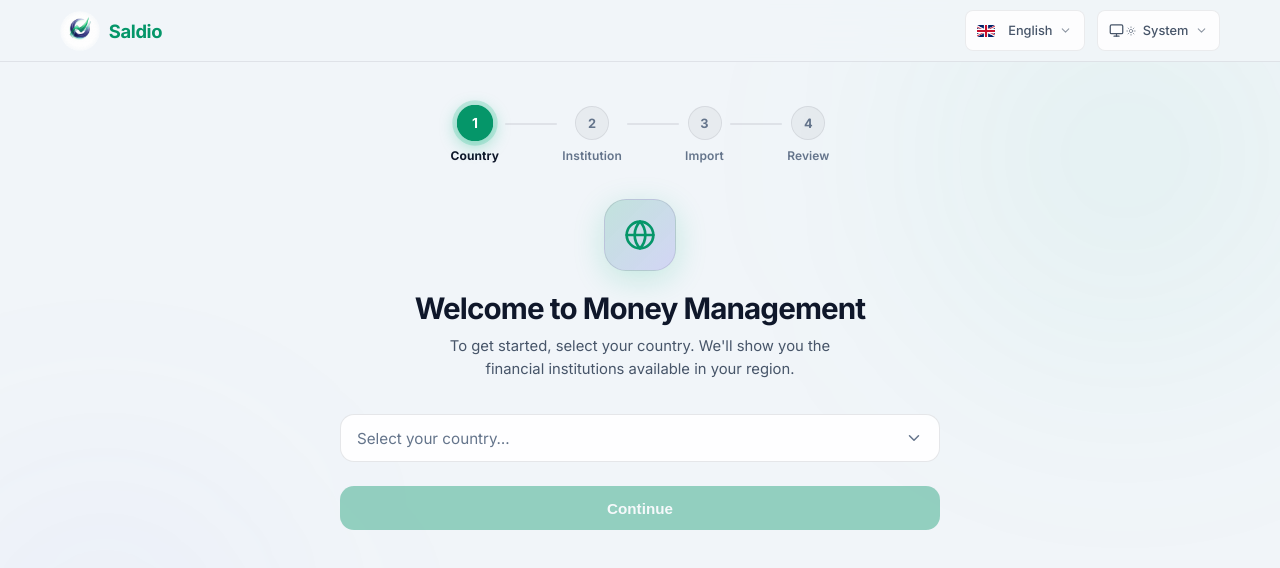
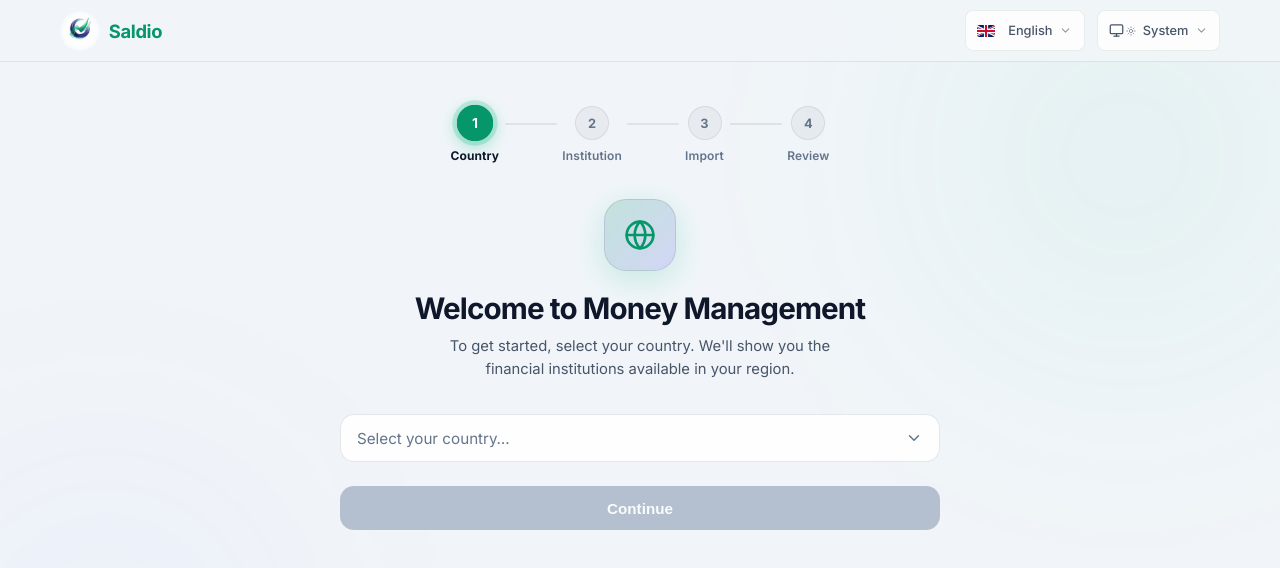
Before and after one commit to Memija/money-management, a React (Vite) app: page / in a window 1280 px wide. Shown: the top 568 px of the page. Built offline with nearby package versions, Linux system fonts and the light colour scheme.

Commit message:
feat: add transaction importer and institution selection UI components

```diff
--- a/src/App.tsx
+++ b/src/App.tsx
@@ -1,15 +1,32 @@
 import React, { Suspense } from 'react'
-import { AnimatePresence } from 'framer-motion'
 
 import AppHeader from './components/layout/AppHeader'
 import { ErrorBoundary } from './components/shared/ErrorBoundary'
 
-const Dashboard = React.lazy(() => import('./components/Dashboard'))
-const ImportReview = React.lazy(() => import('./components/ImportReview'))
-const CountrySelector = React.lazy(() => import('./components/CountrySelector'))
-const InstitutionSelector = React.lazy(() => import('./components/InstitutionSelector'))
-const TransactionImporter = React.lazy(() => import('./components/TransactionImporter'))
+import CountrySelector from './components/CountrySelector'
+import InstitutionSelector from './components/InstitutionSelector'
+import TransactionImporter from './components/TransactionImporter'
+import ImportReview from './components/ImportReview'
+
+const LazyDashboard = React.lazy(() => import('./components/Dashboard'))
 const Settings = React.lazy(() => import('./components/Settings'))
+
+let preloadedDashboardComponent: React.ComponentType | null = null
+
+const preloadDashboard = (): Promise<void> => {
+  if (preloadedDashboardComponent) {
+    return Promise.resolve()
+  }
+  return import('./components/Dashboard')
+    .then((mod) => {
+      preloadedDashboardComponent = mod.default
+    })
+    .catch(() => {})
+}
+
+// Preload dashboard immediately in the background
+preloadDashboard()
+
 import { useAppStore } from './store/useAppStore'
 import { useLanguageStore } from './store/useLanguageStore'
 
@@ -25,13 +42,28 @@ const App: React.FC = () => {
     </div>
   )
 
+  // Ensure scroll is reset to top cleanly on each step transition
+  React.useEffect(() => {
+    try {
+      window.scrollTo({ top: 0, left: 0, behavior: 'instant' })
+    } catch {
+      // Ignore in non-browser or test environments
+    }
+  }, [currentStep])
+
+  // Preload dashboard as soon as app is active
+  React.useEffect(() => {
+    preloadDashboard()
+  }, [])
+
   // Dashboard has its own full layout
   if (currentStep === 'dashboard') {
+    const ActiveDashboard = preloadedDashboardComponent || LazyDashboard
     return (
       <ErrorBoundary>
         <Suspense fallback={loadingFallback}>
           <AppHeader />
-          <Dashboard />
+          <ActiveDashboard />
         </Suspense>
       </ErrorBoundary>
     )
@@ -86,14 +118,10 @@ const App: React.FC = () => {
         </div>
 
         <ErrorBoundary>
-          <Suspense fallback={loadingFallback}>
-            <AnimatePresence mode="wait">
-              {currentStep === 'country' && <CountrySelector key="country" />}
-              {currentStep === 'institution' && <InstitutionSelector key="institution" />}
-              {currentStep === 'import' && <TransactionImporter key="import" />}
-              {currentStep === 'review' && <ImportReview key="review" />}
-            </AnimatePresence>
-          </Suspense>
+          {currentStep === 'country' && <CountrySelector key="country" />}
+          {currentStep === 'institution' && <InstitutionSelector key="institution" />}
+          {currentStep === 'import' && <TransactionImporter key="import" />}
+          {currentStep === 'review' && <ImportReview key="review" />}
         </ErrorBoundary>
       </div>
     </>
--- a/src/components/CountrySelector/CountrySelector.tsx
+++ b/src/components/CountrySelector/CountrySelector.tsx
@@ -46,13 +46,7 @@ const CountrySelector: React.FC = () => {
   }
 
   return (
-    <motion.div
-      initial={{ opacity: 0, y: 30 }}
-      animate={{ opacity: 1, y: 0 }}
-      exit={{ opacity: 0, y: -30 }}
-      transition={{ duration: 0.5 }}
-      className="onboarding-container"
-    >
+    <div className="onboarding-container">
       {(importedAccounts || []).length > 0 && (
         <button
           className="back-button"
@@ -156,17 +150,15 @@ const CountrySelector: React.FC = () => {
           )}
         </AnimatePresence>
       </div>
-      <motion.button
-        whileHover={{ scale: selected ? 1.02 : 1 }}
-        whileTap={{ scale: selected ? 0.98 : 1 }}
+      <button
         className={`primary-button ${!selected ? 'disabled' : ''}`}
         onClick={handleContinue}
         disabled={!selected}
         id="continue-button"
       >
         {t.continue}
-      </motion.button>
-    </motion.div>
+      </button>
+    </div>
   )
 }
 
--- a/src/components/ImportReview/ImportReview.tsx
+++ b/src/components/ImportReview/ImportReview.tsx
@@ -69,13 +69,7 @@ const ImportReview: React.FC = () => {
   )
 
   return (
-    <motion.div
-      initial={{ opacity: 0, y: 30 }}
-      animate={{ opacity: 1, y: 0 }}
-      exit={{ opacity: 0, y: -30 }}
-      transition={{ duration: 0.5 }}
-      className="onboarding-container"
-    >
+    <div className="onboarding-container">
       <div className="onboarding-header">
         <motion.div
           initial={{ scale: 0 }}
@@ -189,20 +183,16 @@ const ImportReview: React.FC = () => {
 
       {/* Action Buttons */}
       <div className={styles['review-actions']}>
-        <motion.button
-          whileHover={{ scale: 1.02 }}
-          whileTap={{ scale: 0.98 }}
+        <button
           className="secondary-button"
           onClick={startNewInstitution}
           id="add-another-institution"
         >
           <Plus size={18} />
           {t.addAnotherInstitution}
-        </motion.button>
+        </button>
 
-        <motion.button
-          whileHover={{ scale: 1.02 }}
-          whileTap={{ scale: 0.98 }}
+        <button
           className={`primary-button ${hasDuplicateTransactions ? styles['button-warning-orange'] : styles['button-clean-green']}`}
           onClick={() => setStep('dashboard')}
           id="proceed-to-dashboard"
@@ -210,9 +200,9 @@ const ImportReview: React.FC = () => {
         >
           {t.proceedToAnalysis}
           <ArrowRight size={18} />
-        </motion.button>
+        </button>
       </div>
-    </motion.div>
+    </div>
   )
 }
 
--- a/src/components/InstitutionSelector/InstitutionSelector.tsx
+++ b/src/components/InstitutionSelector/InstitutionSelector.tsx
@@ -112,13 +112,7 @@ const InstitutionSelector: React.FC = () => {
   }, [filtered])
 
   return (
-    <motion.div
-      initial={{ opacity: 0, y: 30 }}
-      animate={{ opacity: 1, y: 0 }}
-      exit={{ opacity: 0, y: -30 }}
-      transition={{ duration: 0.5 }}
-      className="onboarding-container"
-    >
+    <div className="onboarding-container">
       <div className={styles['nav-actions-wrapper']}>
         <button className={`back-button ${styles['back-button-clean']}`} onClick={() => setStep('country')} id="back-to-country">
           <ArrowLeft size={18} />
@@ -262,7 +256,7 @@ const InstitutionSelector: React.FC = () => {
           ))
         )}
       </div>
-    </motion.div>
+    </div>
   )
 }
 
--- a/src/components/TransactionImporter/TransactionImporter.module.css
+++ b/src/components/TransactionImporter/TransactionImporter.module.css
@@ -535,6 +535,7 @@
 .button-warning-orange:active:not(:disabled) {
   background: #b45309 !important;
   transform: translateY(1px);
+  transition: none !important;
 }
 
 .button-clean-green {
@@ -554,6 +555,7 @@
 .button-clean-green:active:not(:disabled) {
   background: #047857 !important;
   transform: translateY(1px);
+  transition: none !important;
 }
 
 :global([data-theme='light']) .duplicate-banner-action-btn {
--- a/src/components/TransactionImporter/TransactionImporter.tsx
+++ b/src/components/TransactionImporter/TransactionImporter.tsx
@@ -350,13 +350,7 @@ const TransactionImporter: React.FC = () => {
 
   /* ─── render ─── */
   return (
-    <motion.div
-      initial={{ opacity: 0, y: 30 }}
-      animate={{ opacity: 1, y: 0 }}
-      exit={{ opacity: 0, y: -30 }}
-      transition={{ duration: 0.5 }}
-      className="onboarding-container"
-    >
+    <div className="onboarding-container">
       <div className={styles['nav-actions-wrapper']}>
         <button
           className={`back-button ${styles['back-button-clean']}`}
@@ -600,9 +594,7 @@ const TransactionImporter: React.FC = () => {
           )}
 
           <div className={styles['action-buttons-container']}>
-            <motion.button
-              whileHover={{ scale: 1.02 }}
-              whileTap={{ scale: 0.98 }}
+            <button
               className={`secondary-button ${styles['no-margin-top']}`}
               onClick={() => {
                 setPreviewFilter('all')
@@ -610,11 +602,9 @@ const TransactionImporter: React.FC = () => {
               }}
             >
               {t.reviewTransactions}
-            </motion.button>
+            </button>
 
-            <motion.button
-              whileHover={{ scale: isAllDuplicates && unlockedDuplicateIds.size === 0 ? 1 : 1.02 }}
-              whileTap={{ scale: isAllDuplicates && unlockedDuplicateIds.size === 0 ? 1 : 0.98 }}
+            <button
               className={`primary-button ${styles['no-margin-top']} ${
                 isDuplicateFlow
                   ? styles['button-warning-orange']
@@ -625,7 +615,6 @@ const TransactionImporter: React.FC = () => {
               disabled={
                 loading ||
                 transactions.length === 0 ||
-                isSubmitted ||
                 (isAllDuplicates && unlockedDuplicateIds.size === 0)
               }
               title={
@@ -642,7 +631,7 @@ const TransactionImporter: React.FC = () => {
                 : isPartialDuplicates
                 ? t.importNewTransactions.replace('{count}', String(duplicateStats.newCount))
                 : t.confirmImport}
-            </motion.button>
+            </button>
           </div>
         </motion.div>
       )}
@@ -713,7 +702,7 @@ const TransactionImporter: React.FC = () => {
         cancelText={t.duplicateImportCancel}
         showProceedButton={true}
       />
-    </motion.div>
+    </div>
   )
 }
 
--- a/src/index.css
+++ b/src/index.css
@@ -288,26 +288,33 @@ h3 {
   gap: 0.5rem;
   margin-top: 1.5rem;
   box-shadow: 0 4px 20px rgba(16, 185, 129, 0.28);
-  transition: all 0.25s cubic-bezier(0.4, 0, 0.2, 1);
+  user-select: none;
+  -webkit-user-select: none;
 }
 
 .primary-button:hover:not(.disabled):not(:disabled) {
   background: linear-gradient(135deg, #10b981, #047857);
   box-shadow: 0 6px 28px rgba(16, 185, 129, 0.4);
-  transform: translateY(-1px);
 }
 
 .primary-button:active:not(.disabled):not(:disabled) {
-  transform: translateY(0);
   box-shadow: 0 2px 12px rgba(16, 185, 129, 0.3);
+  transition: none !important;
 }
 
 .primary-button.disabled,
 .primary-button:disabled {
-  opacity: 0.4;
+  opacity: 0.5;
   cursor: not-allowed;
   box-shadow: none;
-  transform: none;
+}
+
+[data-theme='light'] .primary-button.disabled,
+[data-theme='light'] .primary-button:disabled {
+  opacity: 0.65;
+  background: #94a3b8 !important;
+  color: #ffffff !important;
+  border-color: transparent !important;
 }
 
 .secondary-button {
@@ -324,7 +331,12 @@ h3 {
   align-items: center;
   justify-content: center;
   gap: 0.5rem;
-  transition: var(--transition);
+  user-select: none;
+  -webkit-user-select: none;
+}
+
+.secondary-button:active {
+  transition: none !important;
 }
 
 .secondary-button:hover {
```
